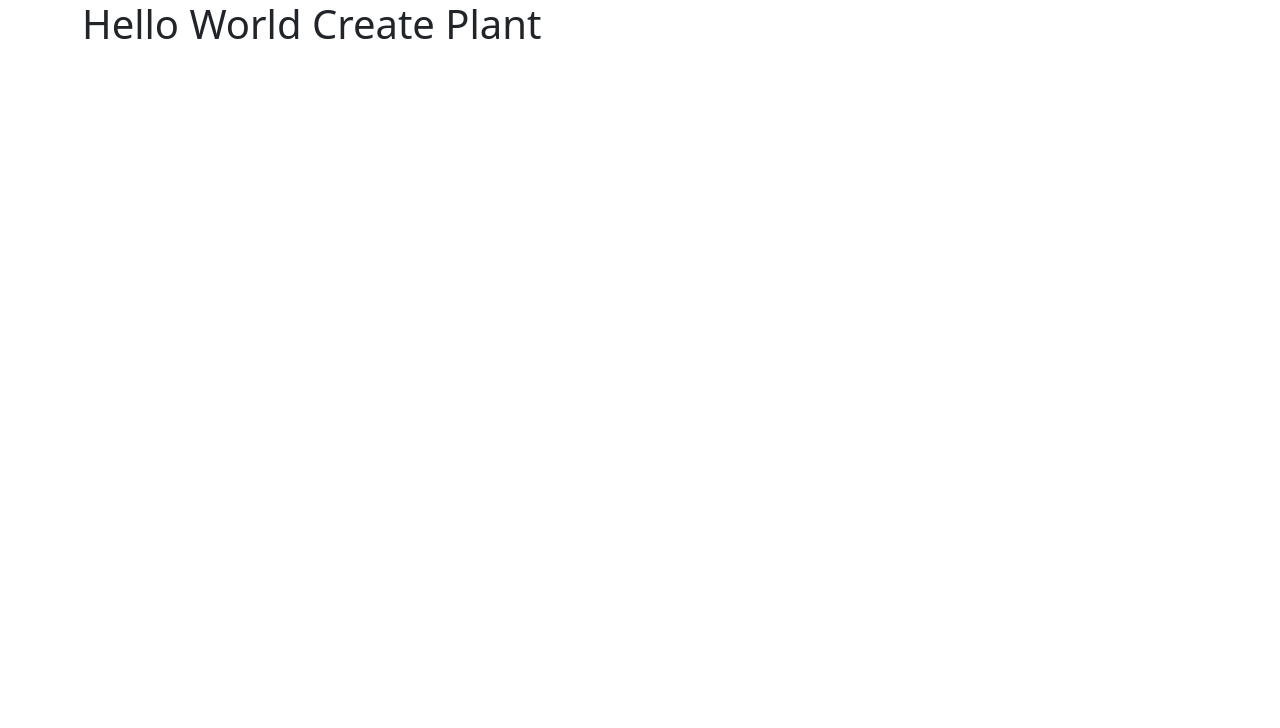
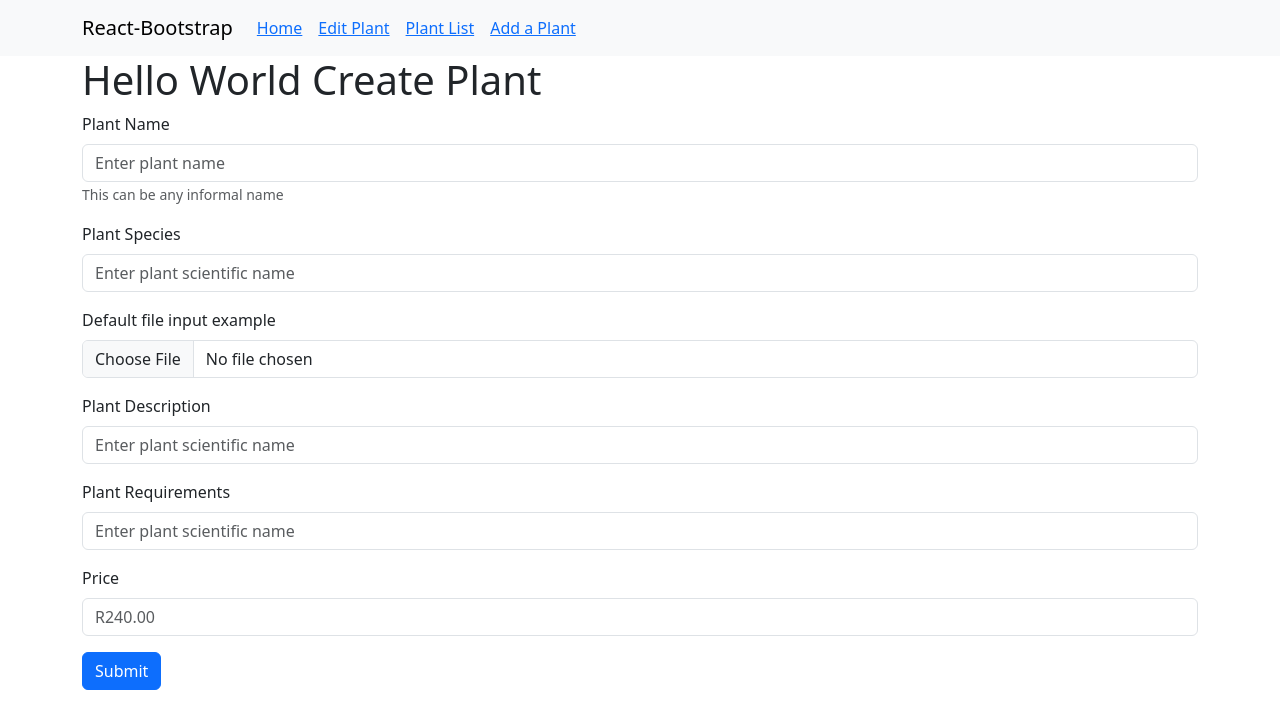
Before and after one commit to KurtSchwimmbacher/DV200T2IndAssessment, a React (Create React App) app in the folder frontend/plant_assessment/: page /post in a window 1280 px wide. Shown: the top 728 px of the page. Built offline with nearby package versions, Linux system fonts and the light colour scheme.

Commit message:
start working front end and forms

```diff
--- a/frontend/plant_assessment/src/App.js
+++ b/frontend/plant_assessment/src/App.js
@@ -4,7 +4,7 @@ import Home from "./pages/Home";
 import CreatePlant from "./pages/CreatePlant";
 import EditPlant from "./pages/EditPlants";
 import PlantDetails from "./pages/PlantDetails";
-import PlantList from "./pages/PlantDetails";
+import PlantList from "./pages/PlantList";
 
 
 function App() {
--- /dev/null
+++ b/frontend/plant_assessment/src/components/CreatePlantForm.js
@@ -0,0 +1,55 @@
+import Button from 'react-bootstrap/Button';
+import Form from 'react-bootstrap/Form';
+
+import { useState } from 'react';
+
+function CreatePlantForm() {
+
+    function handleSubmit(){
+        console.log()
+    }
+
+    const [plantName,setPlantName] = useState("");
+
+
+  return (
+    <Form>
+      <Form.Group className="mb-3" controlId="createPlantName">
+        <Form.Label>Plant Name</Form.Label>
+        <Form.Control type="text" placeholder="Enter plant name" onChange={e=>console.log(e.target.value)} />
+        <Form.Text className="text-muted">
+          This can be any informal name
+        </Form.Text>
+      </Form.Group>
+      <Form.Group className="mb-3" controlId="formBasicEmail">
+        <Form.Label>Plant Species </Form.Label>
+        <Form.Control type="text" placeholder="Enter plant scientific name" onChange={e=>console.log(e.target.value)} />
+      </Form.Group>
+
+      <Form.Group controlId="formFile" className="mb-3">
+        <Form.Label>Default file input example</Form.Label>
+        <Form.Control type="file" onChange={e=>console.log(e.target.files[0])}/>
+      </Form.Group>
+
+      <Form.Group className="mb-3" controlId="formBasicEmail">
+        <Form.Label>Plant Description</Form.Label>
+        <Form.Control type="text" placeholder="Enter plant scientific name" onChange={e=>console.log(e.target.value)} />
+      </Form.Group>
+
+      <Form.Group className="mb-3" controlId="formBasicEmail">
+        <Form.Label>Plant Requirements</Form.Label>
+        <Form.Control type="text" placeholder="Enter plant scientific name" onChange={e=>console.log(e.target.value)} />
+      </Form.Group>
+
+      <Form.Group className="mb-3" controlId="formBasicPassword">
+        <Form.Label>Price</Form.Label>
+        <Form.Control type="number" placeholder="R240.00" onChange={e=>console.log(e.target.value)} />
+      </Form.Group>
+      <Button variant="primary" type="submit" onClick={handleSubmit}>
+        Submit
+      </Button>
+    </Form>
+  );
+}
+
+export default CreatePlantForm;
--- /dev/null
+++ b/frontend/plant_assessment/src/components/NavigationBar.js
@@ -0,0 +1,42 @@
+import Container from 'react-bootstrap/Container';
+import Nav from 'react-bootstrap/Nav';
+import Navbar from 'react-bootstrap/Navbar';
+import NavDropdown from 'react-bootstrap/NavDropdown';
+import { Link } from 'react-router-dom'
+
+function NavigationBar() {
+  return (
+    <Navbar expand="lg" className="bg-body-tertiary">
+      <Container>
+        <Navbar.Brand href="#home">React-Bootstrap</Navbar.Brand>
+        <Navbar.Toggle aria-controls="basic-navbar-nav" />
+        <Navbar.Collapse id="basic-navbar-nav">
+          <Nav className="me-auto">
+            <Nav.Link>
+                <Link to="/">
+                    Home
+                </Link>
+            </Nav.Link>
+            <Nav.Link>
+                <Link to="/edit">
+                    Edit Plant
+                </Link>
+            </Nav.Link>
+            <Nav.Link>
+                <Link to="/list">
+                    Plant List
+                </Link>
+            </Nav.Link>
+            <Nav.Link>
+                <Link to="/post">
+                    Add a Plant
+                </Link>
+            </Nav.Link>
+          </Nav>
+        </Navbar.Collapse>
+      </Container>
+    </Navbar>
+  );
+}
+
+export default NavigationBar;
--- a/frontend/plant_assessment/src/pages/CreatePlant.js
+++ b/frontend/plant_assessment/src/pages/CreatePlant.js
@@ -3,6 +3,8 @@ import "bootstrap/dist/css/bootstrap.min.css";
 import Container from 'react-bootstrap/Container';
 import Row from 'react-bootstrap/Row';
 import Col from 'react-bootstrap/Col';
+import NavigationBar from "../components/NavigationBar";
+import CreatePlantForm from "../components/CreatePlantForm";
 
 
 
@@ -16,6 +18,7 @@ function CreatePlant() {
 
     return(
         <>
+        <NavigationBar />
             <Container>
                 <Row>
                     <Col>
@@ -25,6 +28,11 @@ function CreatePlant() {
                         </h1>
                     </Col>
                 </Row>
+                <Row>
+                    <Col>
+                        <CreatePlantForm />
+                    </Col>
+                </Row>
             </Container>
         </>
     );
--- a/frontend/plant_assessment/src/pages/EditPlants.js
+++ b/frontend/plant_assessment/src/pages/EditPlants.js
@@ -3,6 +3,8 @@ import "bootstrap/dist/css/bootstrap.min.css";
 import Container from 'react-bootstrap/Container';
 import Row from 'react-bootstrap/Row';
 import Col from 'react-bootstrap/Col';
+
+import NavigationBar from "../components/NavigationBar";
 
 
 
@@ -16,6 +18,7 @@ function EditPlant() {
 
     return(
         <>
+        <NavigationBar />
             <Container>
                 <Row>
                     <Col>
--- a/frontend/plant_assessment/src/pages/Home.js
+++ b/frontend/plant_assessment/src/pages/Home.js
@@ -4,6 +4,7 @@ import Container from 'react-bootstrap/Container';
 import Row from 'react-bootstrap/Row';
 import Col from 'react-bootstrap/Col';
 import Button from 'react-bootstrap/Button';
+import NavigationBar from "../components/NavigationBar";
 
 
 
@@ -18,6 +19,7 @@ function Home() {
 
     return(
         <>
+        <NavigationBar />
             <Container>
                 <Row>
                     <Col>
--- a/frontend/plant_assessment/src/pages/PlantDetails.js
+++ b/frontend/plant_assessment/src/pages/PlantDetails.js
@@ -3,6 +3,7 @@ import "bootstrap/dist/css/bootstrap.min.css";
 import Container from 'react-bootstrap/Container';
 import Row from 'react-bootstrap/Row';
 import Col from 'react-bootstrap/Col';
+import NavigationBar from "../components/NavigationBar";
 
 
 
@@ -16,6 +17,7 @@ function PlantDetails() {
 
     return(
         <>
+        <NavigationBar />
             <Container>
                 <Row>
                     <Col>
--- a/frontend/plant_assessment/src/pages/PlantList.js
+++ b/frontend/plant_assessment/src/pages/PlantList.js
@@ -3,6 +3,7 @@ import "bootstrap/dist/css/bootstrap.min.css";
 import Container from 'react-bootstrap/Container';
 import Row from 'react-bootstrap/Row';
 import Col from 'react-bootstrap/Col';
+import NavigationBar from "../components/NavigationBar";
 
 
 
@@ -16,6 +17,7 @@ function PlantList() {
 
     return(
         <>
+        <NavigationBar />
             <Container>
                 <Row>
                     <Col>
```
Also changed, not shown: frontend/plant_assessment/src/components/PlantCard.js (added, +20 -0 lines).
